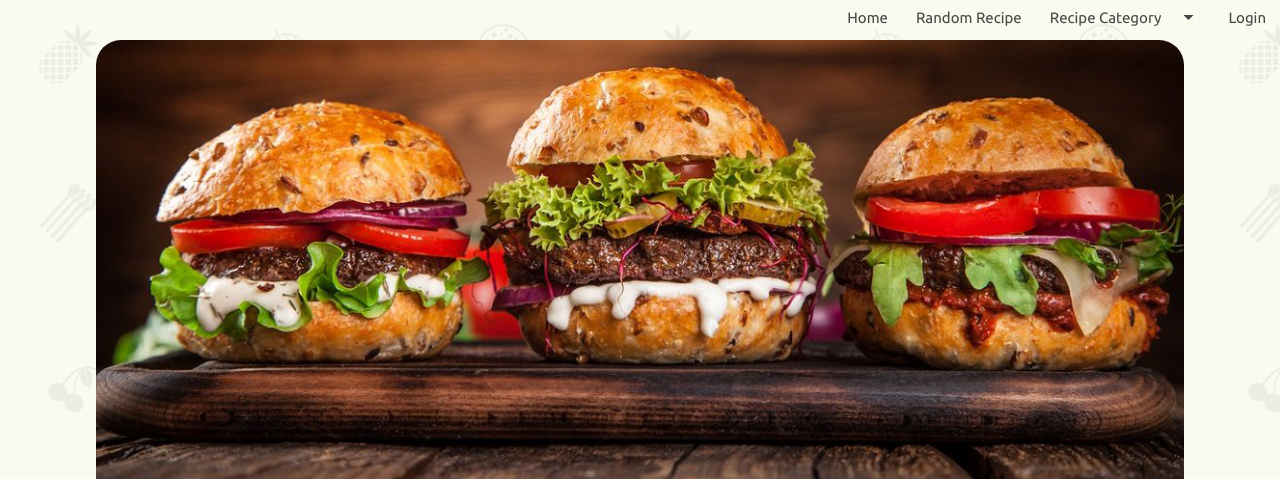
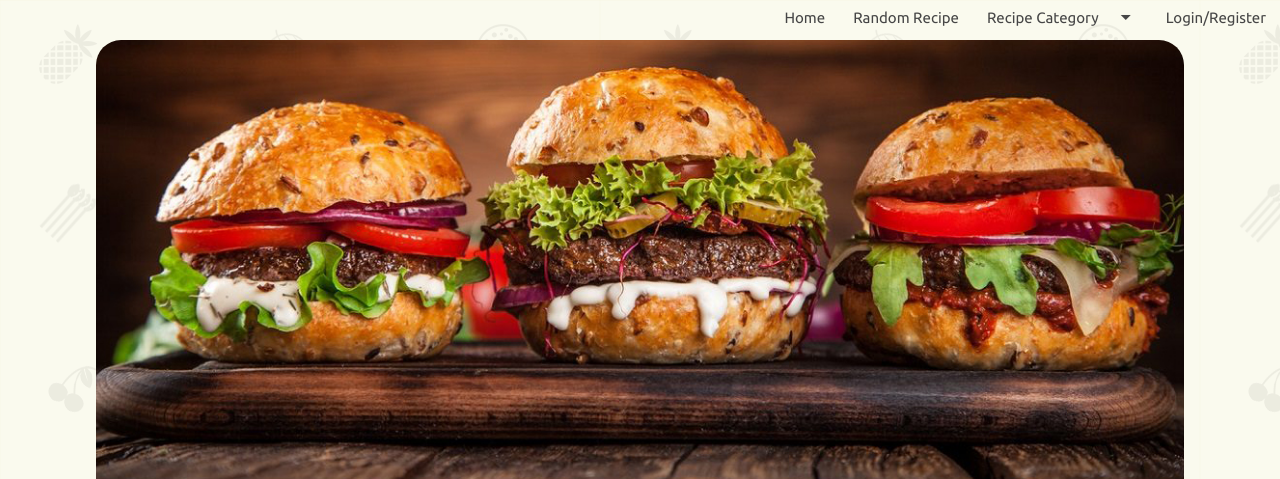
Before and after one commit to MrBrunotte/foodictionary, a Flask app: page / in a window 1280 px wide. Shown: the top 479 px of the page. Run offline with Flask 2, Linux system fonts and the light colour scheme; data that the repository does not hold is empty; some libraries are stand-ins or nearby versions.

Commit message:
Updated nav

```diff
--- a/static/css/main.css
+++ b/static/css/main.css
@@ -453,7 +453,7 @@ input[type="password"]:not(.browser-default) {
     color: #fff;
     background-position: center;
     border-radius: 25px 25px 0px 0px;
-    height: 70vh;
+    height: 65vh;
     margin-bottom: 15px !important;
 }
 
--- a/templates/base.html
+++ b/templates/base.html
@@ -81,7 +81,7 @@
                 <li><a class="dropdown-trigger nav-link" href="#!" data-target="dropdown2">my account<i
                             class="material-icons right line-height">arrow_drop_down</i></a></li>
                 {% else %}
-                <li><a href="{{url_for('login')}}" class="nav-link">login</a></li>
+                <li><a href="{{url_for('login')}}" class="nav-link">login/register</a></li>
                 {% endif %}
             </ul>
             <!-- sidemenu Mobile -->
@@ -104,7 +104,7 @@
                     <li><a class="dropdown-trigger nav-link-mobile" href="#!" data-target="dropdown4">my account<i
                                 class="material-icons right line-height">arrow_drop_down</i></a></li>
                     {% else %}
-                    <li><a href="{{url_for('login')}}" class="nav-link-mobile">login</a></li>
+                    <li><a href="{{url_for('login')}}" class="nav-link-mobile">login/register</a></li>
                     {% endif %}
                 </div>
             </ul>
```
Also changed, not shown: readme.md (added).
